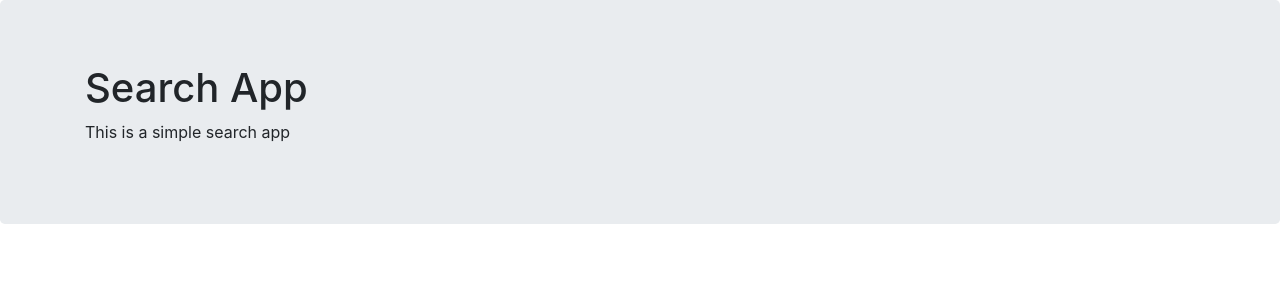
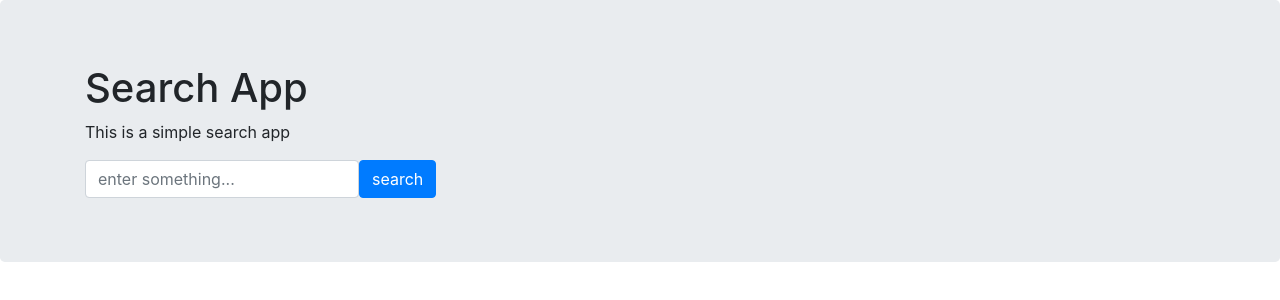
Before and after one commit to mgxmajewski/search-app, a React (Create React App) app: page / in a window 1280 px wide. Shown: the top 300 px of the page. Built offline with nearby package versions, Linux system fonts and the light colour scheme.

Commit message:
Add SearchForm

```diff
--- a/src/App.js
+++ b/src/App.js
@@ -1,5 +1,5 @@
 import { Container, Jumbotron } from "react-bootstrap";
-
+import SearchForm from "./components/SearchForm";
 
 function App() {
   return (
@@ -8,6 +8,8 @@ function App() {
         <Container>
           <h1>Search App</h1>
           <p>This is a simple search app</p>
+
+            <SearchForm />
         </Container>
       </Jumbotron>
     </div>
--- /dev/null
+++ b/src/components/SearchForm.js
@@ -0,0 +1,21 @@
+import React from 'react';
+import {
+    Form,
+    FormGroup,
+    FormControl,
+    Button
+} from 'react-bootstrap'
+
+const SearchForm = () => (
+    <Form inline>
+        <FormGroup controlId="formInlineEmail">
+            <FormControl type="search" placeholder="enter something..." />
+        </FormGroup>
+        {' '}
+        <Button type="submit">
+            search
+        </Button>
+    </Form>
+)
+
+export default SearchForm
```
